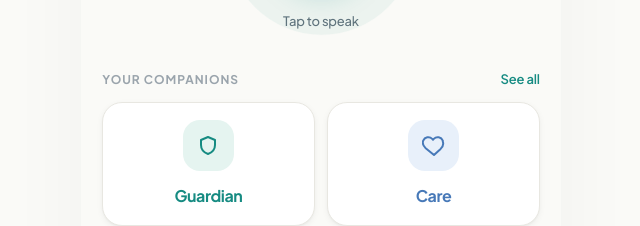
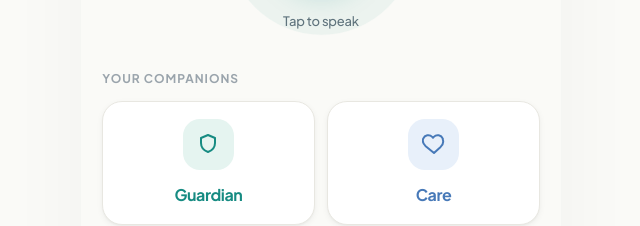
Before and after one commit to Santhusha-bit/Sahaya, a Next.js app: page / in a window 1280 px wide. Shown: the part 356-582 px from the top of the page, without its empty margins (319-959 px from the left). Built offline with nearby package versions, Linux system fonts and the light colour scheme; no server answers.

Commit message:
Remove See all link and backend status line from home page

```diff
--- a/src/app/page.tsx
+++ b/src/app/page.tsx
@@ -1,7 +1,6 @@
 import Link from "next/link";
 import { agentMeta, AGENT_IDS } from "@/agents/registry";
 import { getCurrentUser } from "@/lib/user";
-import { getDataLayer } from "@/agents/base/dataLayer";
 import { AGENT_ICONS, MicIcon, ShieldCheckIcon } from "@/components/icons";
 
 export const dynamic = "force-dynamic";
@@ -16,7 +15,6 @@ function greeting(): string {
 export default function HomePage() {
   const meta = agentMeta();
   const user = getCurrentUser();
-  const backend = getDataLayer().backend;
   const firstName = user.name.split(" ")[0];
 
   return (
@@ -74,11 +72,8 @@ export default function HomePage() {
 
       {/* Agent grid (2x2) */}
       <section className="mt-9">
-        <div className="mb-3 flex items-center justify-between">
+        <div className="mb-3">
           <h2 className="eyebrow">Your companions</h2>
-          <Link href="/agents" className="text-[13px] font-semibold text-[var(--brand)]">
-            See all
-          </Link>
         </div>
         <div className="grid grid-cols-2 gap-3">
           {AGENT_IDS.map((id, i) => {
@@ -104,11 +99,6 @@ export default function HomePage() {
           })}
         </div>
       </section>
-
-      <div className="mt-8 flex items-center justify-center gap-2 text-[12px] text-[var(--faint)]">
-        <span className="live-dot" style={{ background: backend === "convex" ? "#22c55e" : "#e8b86d" }} />
-        {backend === "convex" ? "Convex · live backend" : "Sandbox · in-process"} · agents run independently
-      </div>
     </main>
   );
 }
```
